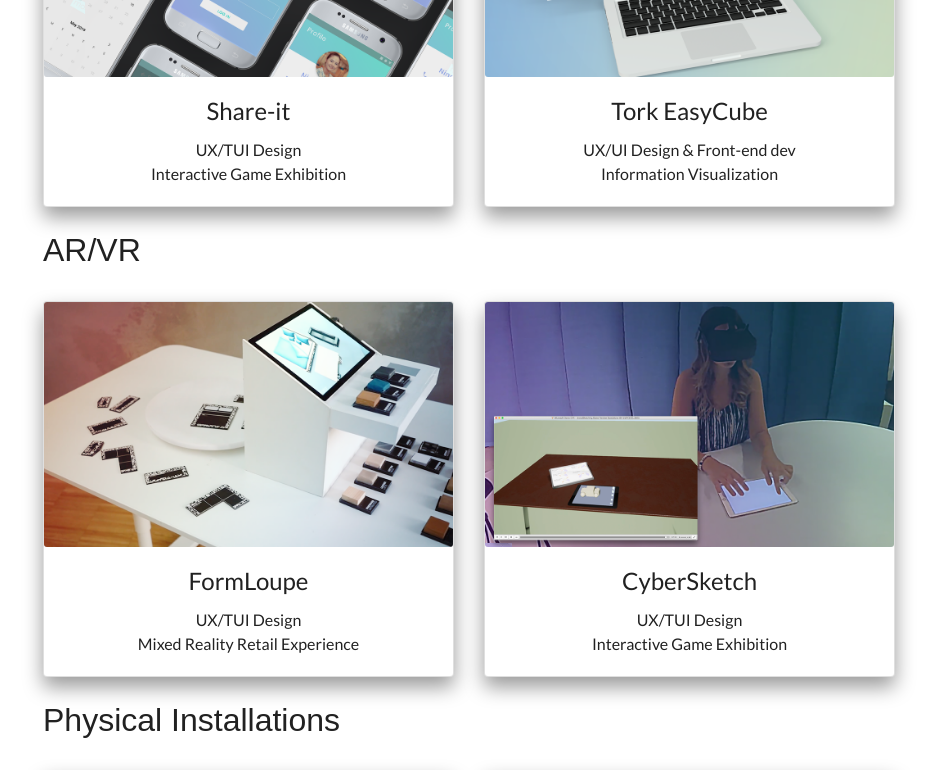
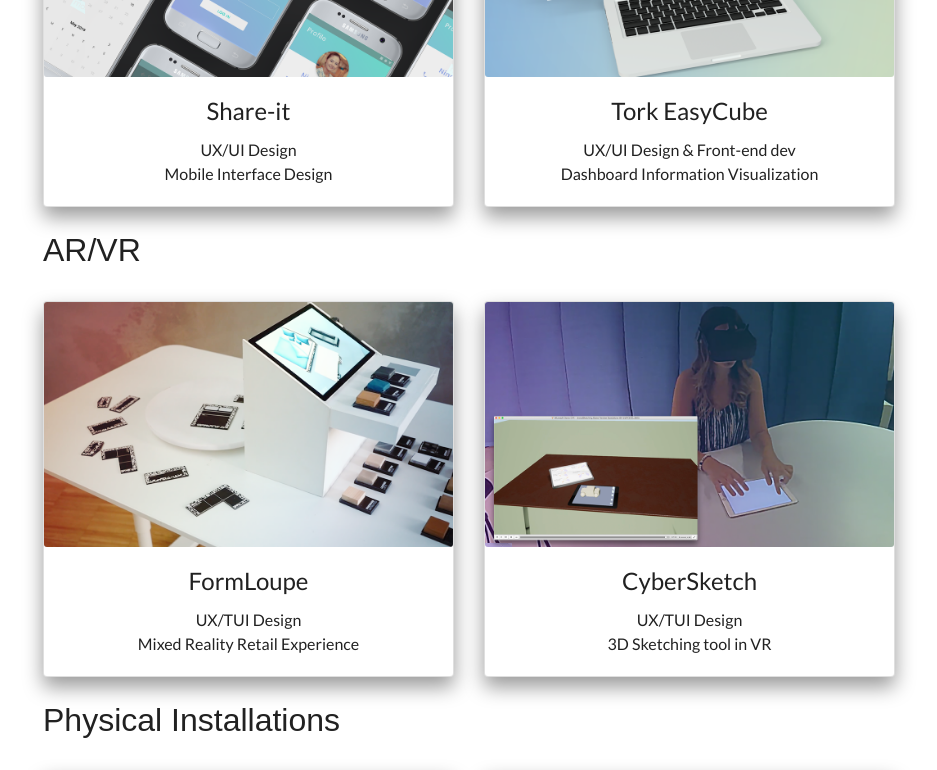
Before and after one commit to AjlaC/portfolio, a Nuxt app: page /portfolio in a window 1280 px wide. Shown: the part 320-1090 px from the top of the page, without its empty margins (171-1108 px from the left). Built offline with nearby package versions, Linux system fonts and the light colour scheme; a web font is replaced by a local one; what vue-light-timeline would draw is missing.

Commit message:
about me update pictures

```diff
--- a/pages/about.vue
+++ b/pages/about.vue
@@ -10,7 +10,7 @@
         <div class="col-sm-6">
           <b-img
             class="profile-pic img-thumbnail"
-            src="~assets/photoofme.png"
+            src="~assets/new-profile1.png"
           ></b-img>
         </div>
       </div>
@@ -33,6 +33,12 @@
             enjoy is the eagerness to solve a problem which can then influence
             the user in a positive and productive way.
           </div>
+          <br />
+          <br />
+          Some of my tools consist of:
+          <b-img src="~assets/tools.png" fluid style="width:90%;" />
+          <br />
+          <br />
         </div>
         <div class="col-sm-6">
           <b-jumbotron header=" " lead="My journey into Interaction Design">
--- a/pages/portfolio.vue
+++ b/pages/portfolio.vue
@@ -13,8 +13,8 @@
           <nuxt-link to="/portfolio/share-it">
             <b-card title="Share-it" img-src="~assets/shareit-cover.png">
               <p class="card-text">
-                UX/TUI Design<br />
-                Interactive Game Exhibition
+                UX/UI Design<br />
+                Mobile Interface Design
               </p>
             </b-card>
           </nuxt-link>
@@ -24,7 +24,7 @@
             <b-card title="Tork EasyCube" img-src="~assets/easycube-cover.png">
               <p class="card-text">
                 UX/UI Design & Front-end dev<br />
-                Information Visualization
+                Dashboard Information Visualization
               </p>
             </b-card>
           </nuxt-link>
@@ -65,7 +65,7 @@
             <b-card title="CyberSketch" img-src="~assets/cybersketch-cover.png">
               <p class="card-text">
                 UX/TUI Design<br />
-                Interactive Game Exhibition
+                3D Sketching tool in VR
               </p>
             </b-card>
           </nuxt-link>
@@ -99,7 +99,7 @@
             >
               <p class="card-text">
                 UX/TUI Design<br />
-                Interactive Game Exhibition
+                Tangible Office Planner
               </p>
             </b-card>
           </nuxt-link>
```
Also changed, not shown: assets/tools.png (added), 1 other file (tests, documents, lock files or other folders).
